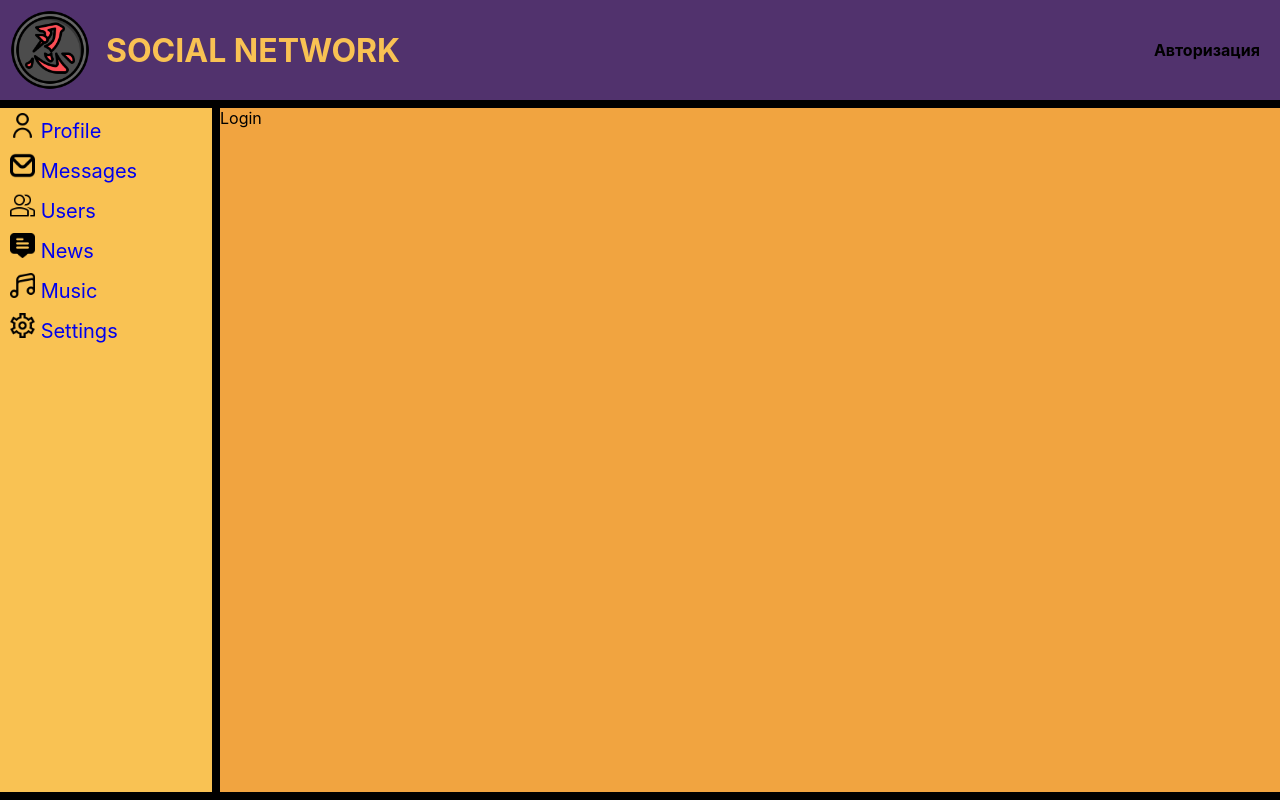
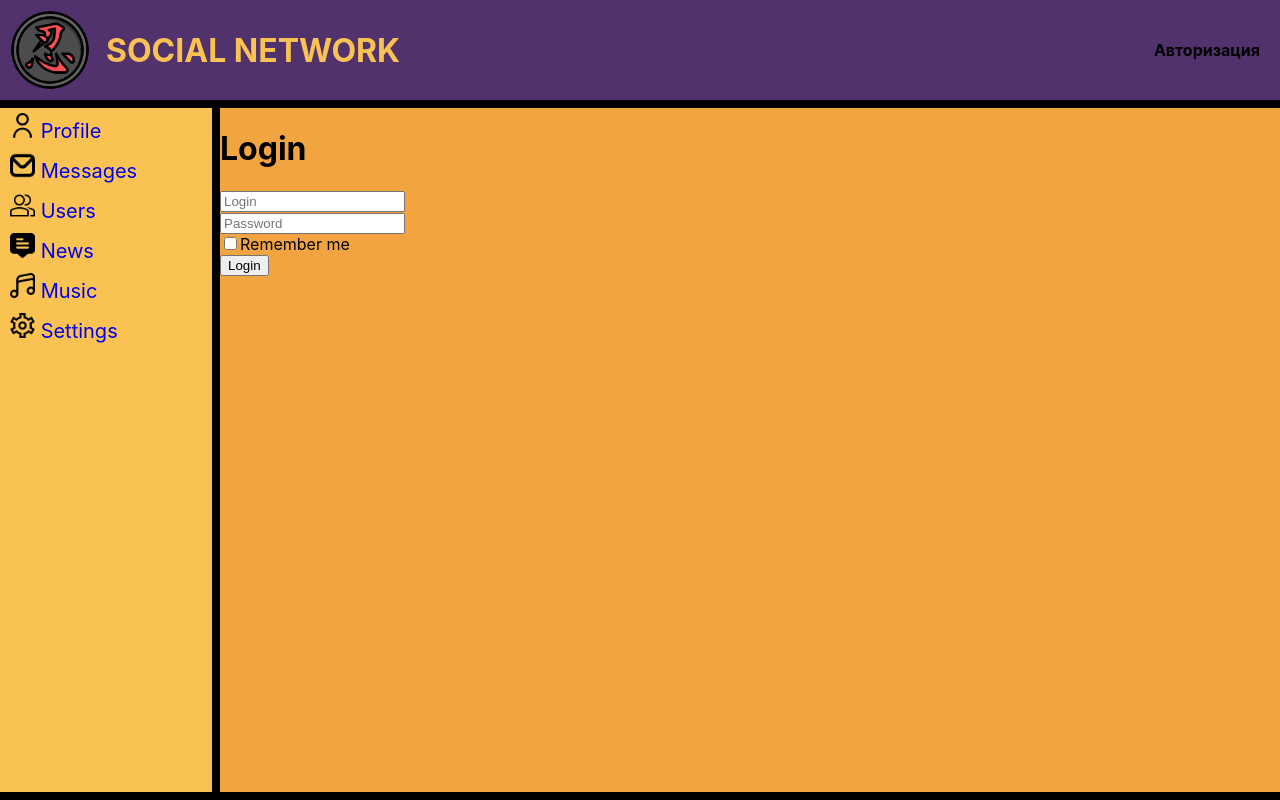
Before and after one commit to SempaiDarcy/social_network, a React (Create React App) app: page /login in a window 1280 px wide. Built offline with nearby package versions, Linux system fonts and the light colour scheme; no server answers.

Commit message:
redux-form введение (login) 75

```diff
--- a/package.json
+++ b/package.json
@@ -23,7 +23,7 @@
     "react-scripts": "5.0.0",
     "react-test-renderer": "17.0.2",
     "redux": "^4.2.0",
-    "redux-form": "8.3.8",
+    "redux-form": "^8.3.10",
     "redux-thunk": "2.4.1",
     "reselect": "4.1.5",
     "typescript": "4.4.2",
--- a/src/components/Login/Login.tsx
+++ b/src/components/Login/Login.tsx
@@ -1,9 +1,35 @@
 import React from 'react';
+import {Field, InjectedFormProps, reduxForm} from "redux-form";
 
-export const Login = () => {
+type FormDataType = {
+    login: string,
+    password: string,
+    rememberMe: boolean
+}
+const LoginForm: React.FC<InjectedFormProps<FormDataType>> = (props) => {
     return (
         <div>
-            Login
+            <form onSubmit={props.handleSubmit}>
+                <div><Field placeholder={'Login'} name={'login'} component={'input'}/></div>
+                <div><Field placeholder={'Password'} name={'password'} component={'input'}/></div>
+                <div><Field type="checkbox" name={'rememberMe'} component={'input'}/>Remember me</div>
+                <div>
+                    <button>Login</button>
+                </div>
+            </form>
         </div>
     );
 };
+const LoginReduxForm = reduxForm<FormDataType>({
+    form: 'login'
+})(LoginForm)
+export const Login = () => {
+    const onSubmit = (formData: FormDataType) => {
+        console.log(formData)
+    }
+    return (
+        <div>
+            <h1>Login</h1>
+            <LoginReduxForm onSubmit={onSubmit}/>
+        </div>)
+}
--- a/src/redux/redux-store.ts
+++ b/src/redux/redux-store.ts
@@ -4,12 +4,14 @@
 import {usersReducer} from "./users-reducer";
 import {authReducer} from "./auth-reducer";
 import thunk from "redux-thunk";
+import {reducer as formReducer} from "redux-form";
 
 const reducers = combineReducers({
     profilePage: profileReducer,
     dialogsPage: dialogsReducer,
     usersPage: usersReducer,
-    auth: authReducer
+    auth: authReducer,
+    form:formReducer
 })
 export const store = legacy_createStore(reducers, applyMiddleware(thunk))
 export type StoreType = typeof store
```
Also changed, not shown: 1 other file (tests, documents, lock files or other folders).
